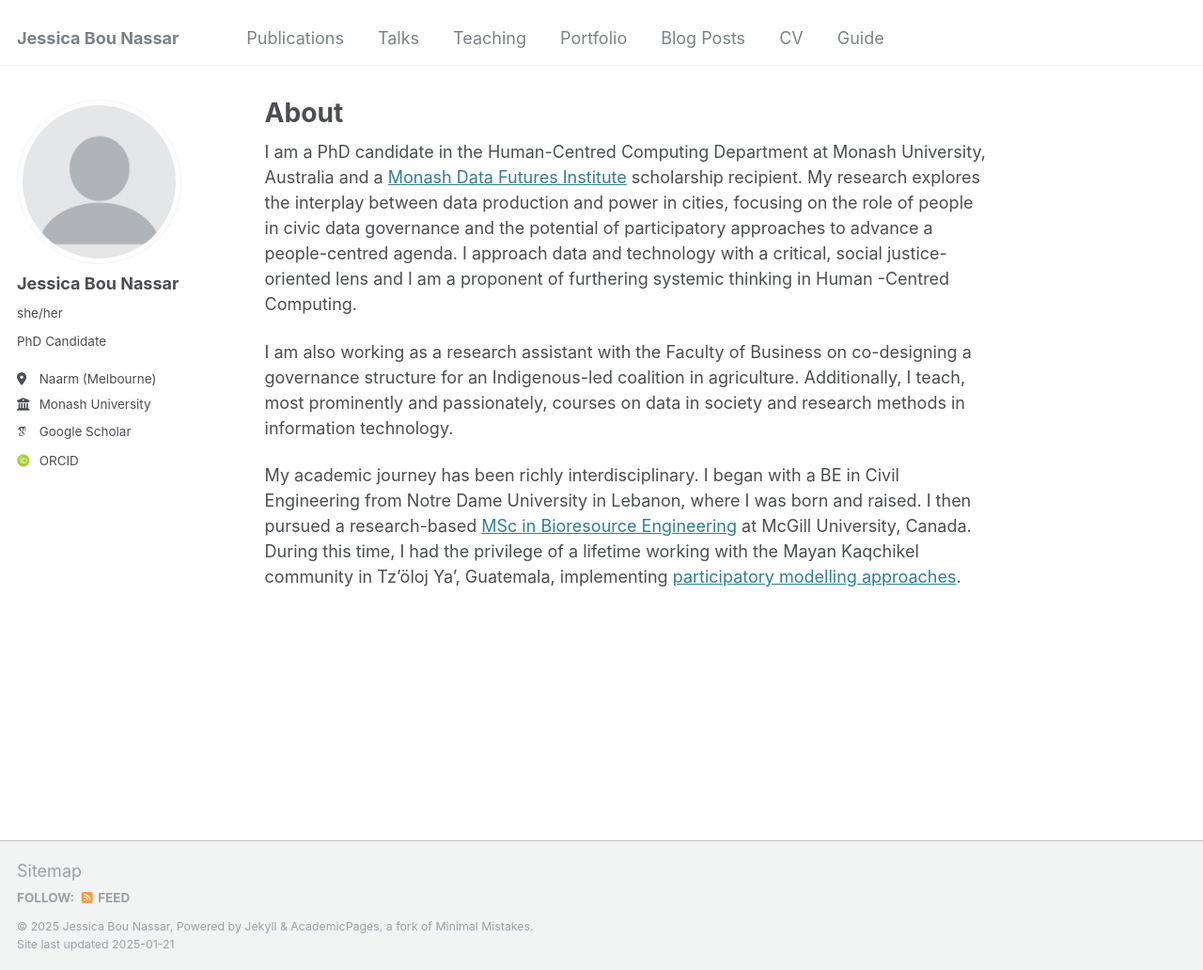
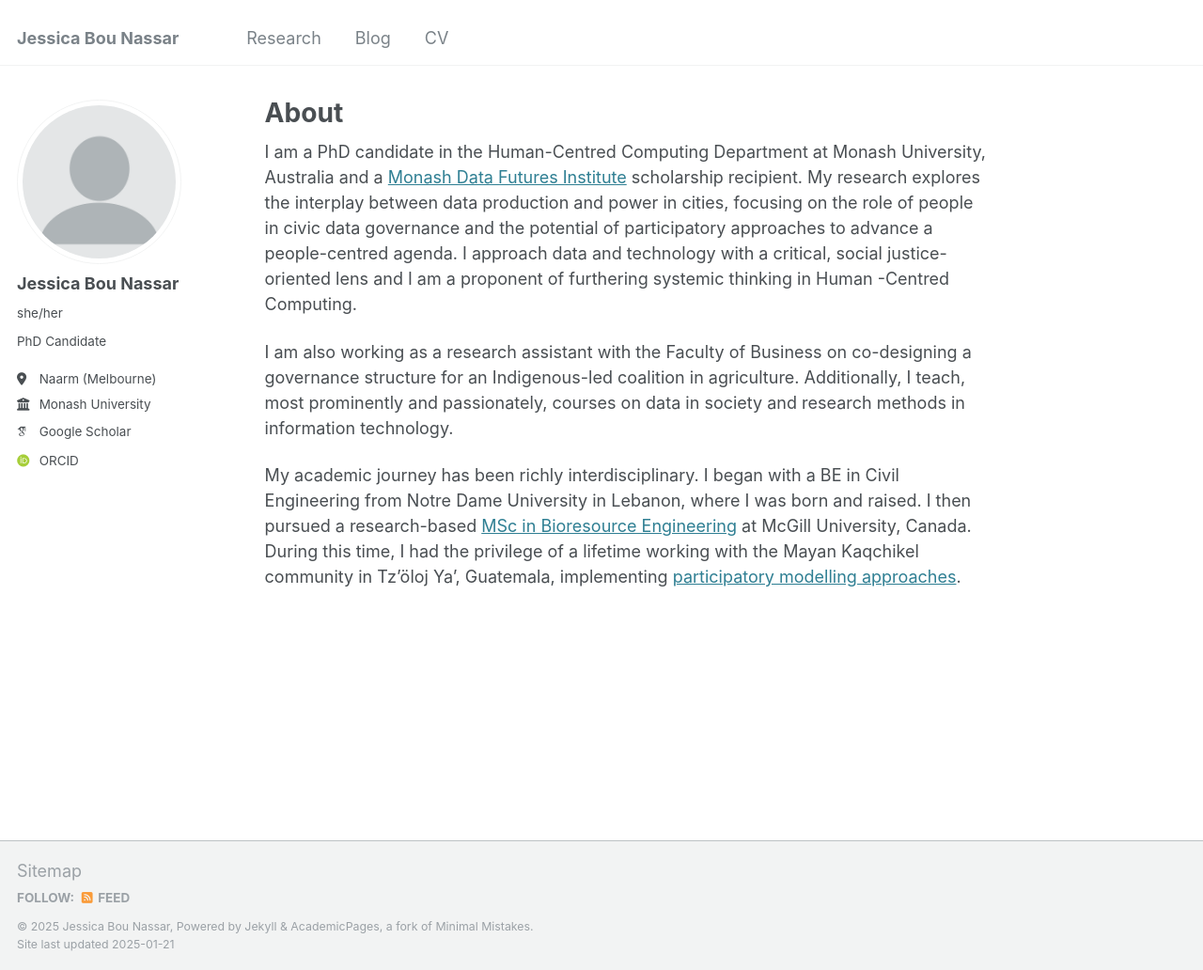
Before and after one commit to jessicabounassar/jessicabounassar.github.io, a Jekyll site: the page built from _pages/about.md, in a window 1280 px wide and 1032 px high. Shown: the whole window at 94% size. Built offline with Jekyll 4.4.1, drawn with Linux system fonts in a browser that asks for light colours; some web fonts are replaced.

Commit message:
Update navigation.yml

```diff
--- a/_data/navigation.yml
+++ b/_data/navigation.yml
@@ -5,23 +5,11 @@
 # prevent it from being included in the site.
 
 main:
-  - title: "Publications"
-    url: /publications/
+  - title: "Research"
+    url: /research/
 
-  - title: "Talks"
-    url: /talks/
-
-  - title: "Teaching"
-    url: /teaching/
-
-  - title: "Portfolio"
-    url: /portfolio/
-
-  - title: "Blog Posts"
-    url: /year-archive/
+  - title: "Blog"
+    url: /blog/
 
   - title: "CV"
     url: /cv/
-
-  - title: "Guide"
-    url: /markdown/
```
